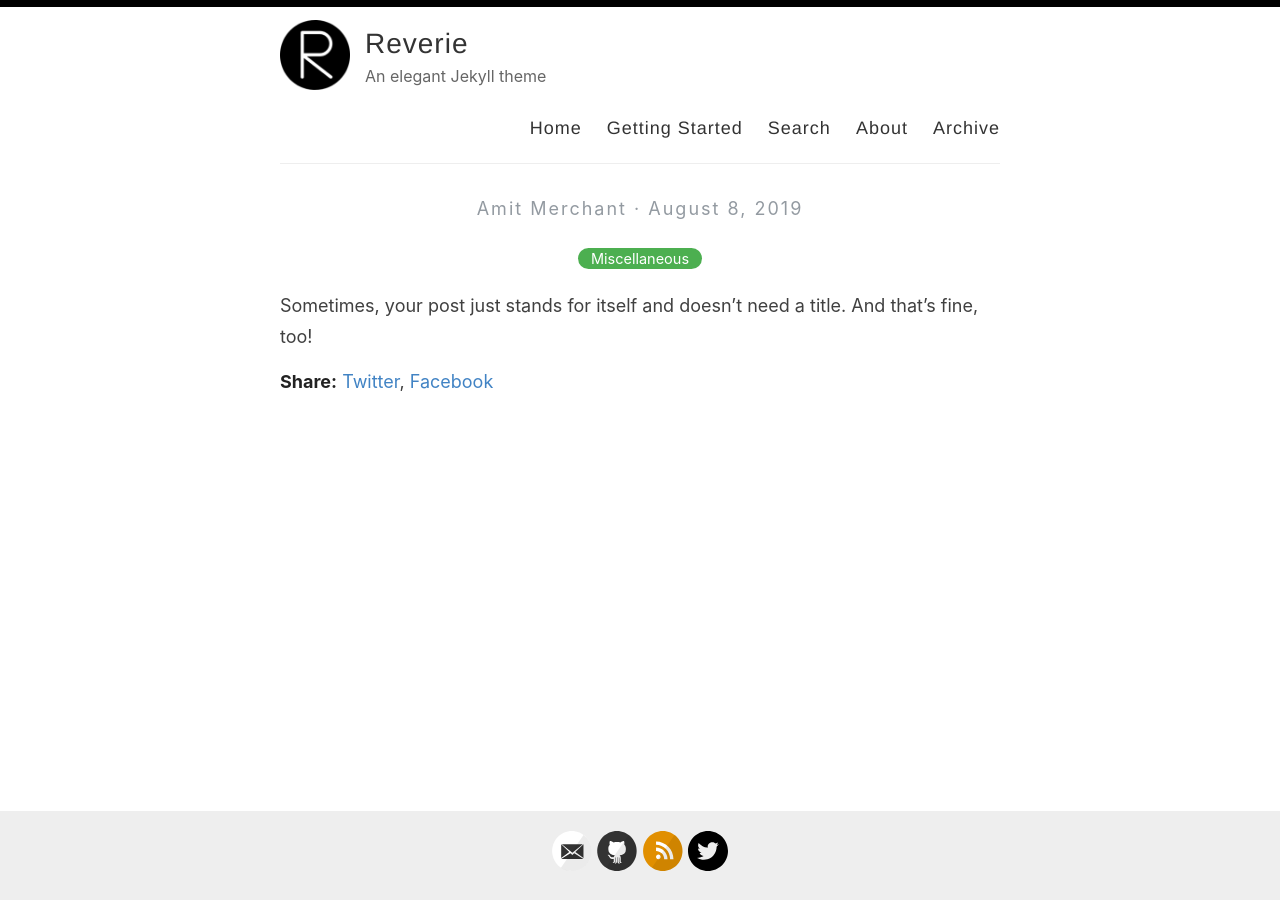
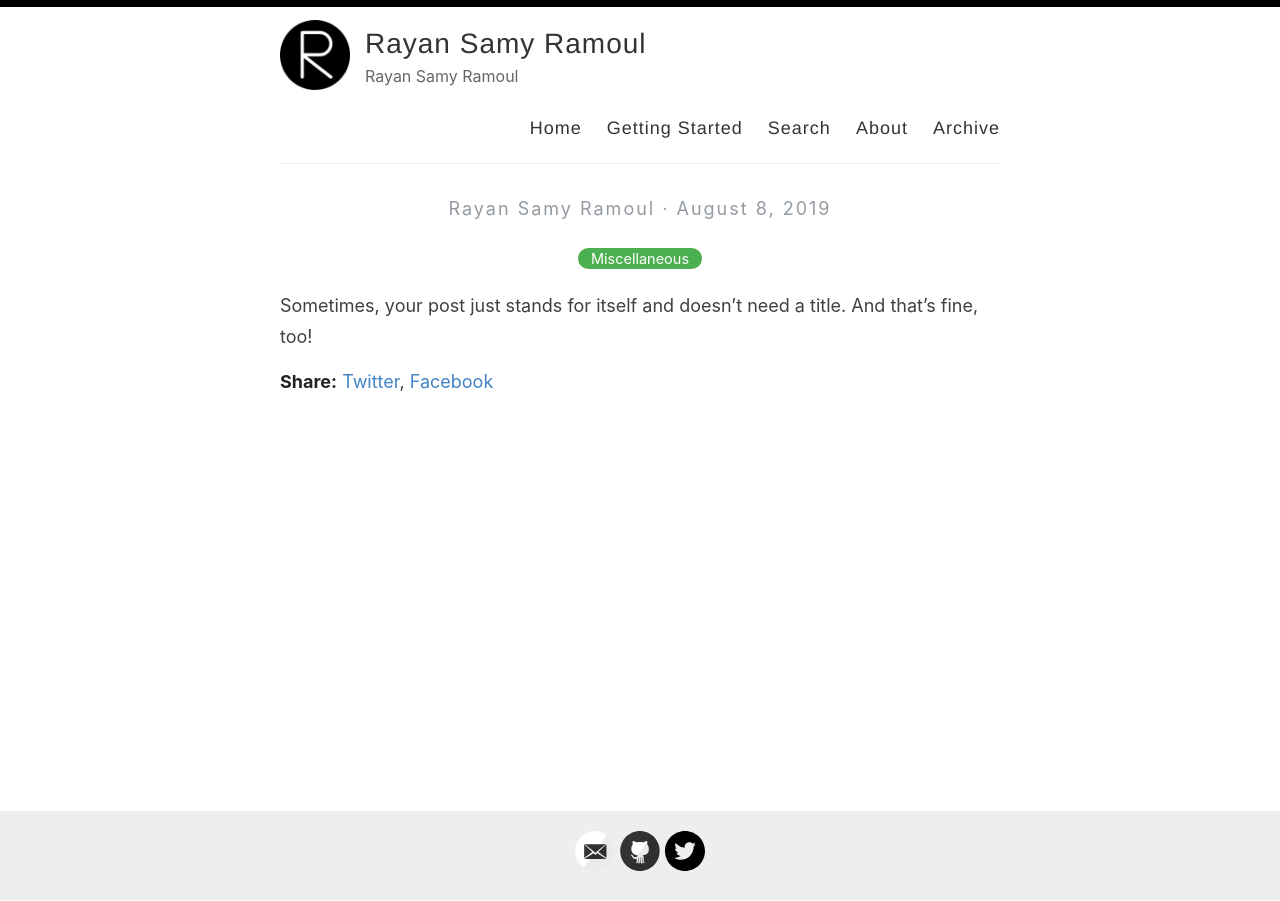
Before and after one commit to rayanramoul/rayanramoul.github.io, a Jekyll site: the page built from _posts/2019-08-08-no-title-posts.md, in a window 1280 px wide. Built offline with Jekyll 4.4.1, drawn with Linux system fonts in a browser that asks for light colours.

Commit message:
Update _config.yml

```diff
--- a/_config.yml
+++ b/_config.yml
@@ -3,13 +3,13 @@
 #
 
 # Name of your site (displayed in the header)
-name: Reverie
+name: Rayan Samy Ramoul
 
 # Name of the author
-author: Amit Merchant
+author: Rayan Samy Ramoul
 
 # Short bio or description (displayed in the header)
-description: An elegant Jekyll theme
+description: Rayan Samy Ramoul
 
 # URL of your avatar or profile pic (you could use your GitHub profile pic)
 avatar: /images/reverie.png
@@ -21,15 +21,15 @@ avatar: /images/reverie.png
 # Includes an icon in the footer for each username you enter
 footer-links:
   dribbble:
-  email: amit.d.merchant@gmail.com
+  email: raysamram@gmail.com
   facebook:
   flickr:
-  github: amitmerchant1990/reverie
+  github: rayanramoul
   instagram:
   linkedin:
   pinterest:
-  rss: rss
-  twitter: amit_merchant
+  rss:
+  twitter: raysamram
   stackoverflow:
   youtube: # channel/<your_long_string> or user/<user-name>
   googleplus: # anything in your profile username that comes after plus.google.com/
@@ -48,14 +48,14 @@ google_analytics: UA-43339302-11
 
 # Your website URL (e.g. http://amitmerchant1990.github.io or http://www.amitmerchant.com)
 # Used for Sitemap.xml and your RSS feed
-url: http://www.amitmerchant.com/reverie
-enforce_ssl: https://www.amitmerchant.com/reverie
+url: http://www.rayanramoul.github.io
+enforce_ssl: # https://www.amitmerchant.com/reverie
 
 # If you're hosting your site at a Project repository on GitHub pages
 # (http://yourusername.github.io/repository-name)
 # and NOT your User repository (http://yourusername.github.io)
 # then add in the baseurl here, like this: "/repository-name"
-baseurl: "/reverie"
+baseurl: "/rayanramoul.github.io"
 
 #
 # !! You don't need to change any of the configuration flags below !!
```
